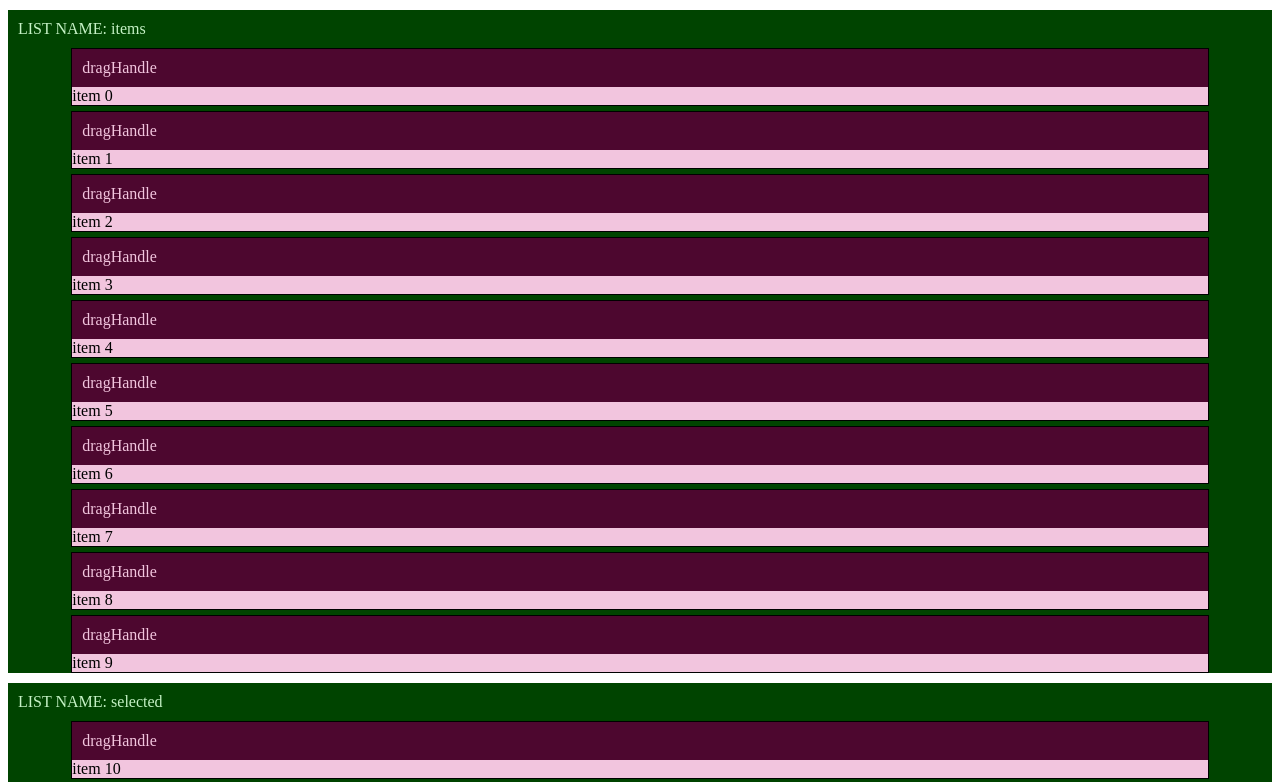
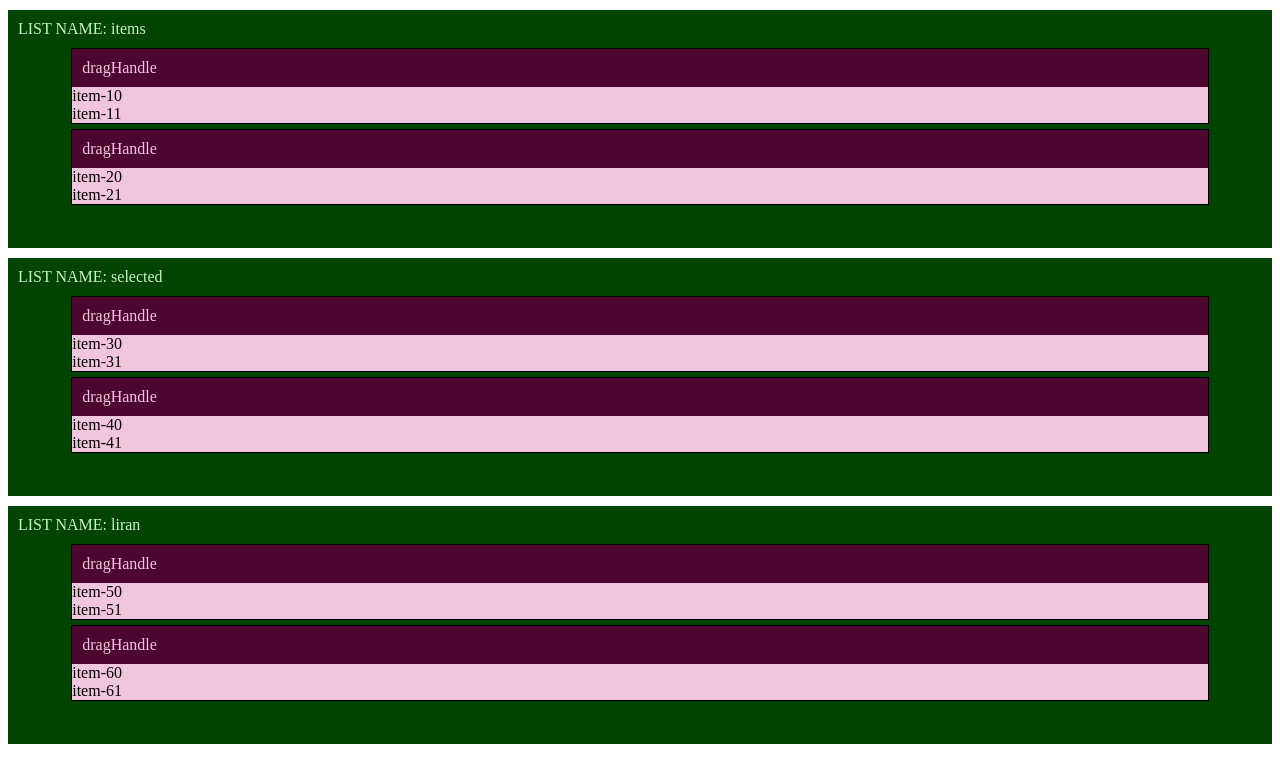
Before and after one commit to iliran11/board-demo, a React (Create React App) app: page / in a window 1280 px wide. Shown: the top 782 px of the page. Built offline with nearby package versions, Linux system fonts and the light colour scheme.

Commit message:
items dragging

```diff
--- a/src/App.js
+++ b/src/App.js
@@ -1,16 +1,18 @@
-import React from 'react';
-import List from './List';
-import { DragDropContext, Droppable, Draggable } from 'react-beautiful-dnd';
-import './App.css'
+import React from "react";
+import List from "./List";
+import { DragDropContext, Droppable, Draggable } from "react-beautiful-dnd";
+import "./App.css";
+
+let itemsOffset = 0;
 
 class App extends React.Component {
   constructor() {
     super();
-    const listsOrder = ['items', 'selected', 'liran'];
+    const listsOrder = ["items", "selected", "liran"];
     const sections = listsOrder.reduce(
       (accumulator, currentList) => {
-        accumulator[currentList] = getItems(10, accumulator.offest);
-        accumulator.offest += 10;
+        accumulator[currentList] = getSections(2, accumulator.offest);
+        accumulator.offest += 2;
         return accumulator;
       },
       { offest: 0 }
@@ -19,14 +21,13 @@ class App extends React.Component {
       listsOrder,
       ...sections
     };
-    console.log(this.state);
   }
 
   onDragStart = () => {
-    console.log('start drag');
+    console.log("start drag");
   };
   onDragUpdate = () => {
-    console.log('dragging ... ');
+    console.log("dragging ... ");
   };
   onDragEnd = result => {
     // const nextState = { ...this.state };
@@ -52,12 +53,18 @@ class App extends React.Component {
         onDragUpdate={this.onDragUpdate}
         onDragEnd={this.onDragEnd}
       >
-        <Droppable droppableId={'lists-Droppable'} type="LIST">
+        <Droppable droppableId={"lists-Droppable"} type="LIST">
           {(provided, snapshot) => {
             return (
               <div ref={provided.innerRef} {...provided.droppableProps}>
                 {this.state.listsOrder.map((listId, index) => {
-                  return <List id={listId} listSections={this.state[listId]} index={index} />;
+                  return (
+                    <List
+                      id={listId}
+                      listSections={this.state[listId]}
+                      index={index}
+                    />
+                  );
                 })}
               </div>
             );
@@ -71,8 +78,17 @@ class App extends React.Component {
 
 export default App;
 
-const getItems = (count, offset = 0, type) =>
+const getItems = (count = 0) => {
+  itemsOffset += 10;
+  console.log(itemsOffset);
+  return Array.from({ length: count }, (v, k) => k).map(k => ({
+    id: `item-${itemsOffset + k}`,
+    content: `item ${itemsOffset + k}`
+  }));
+};
+const getSections = (count, offset = 0, type) =>
   Array.from({ length: count }, (v, k) => k).map(k => ({
-    id: `item-${k + offset}`,
-    content: `item ${k + offset}`
+    id: `section-${k + offset}`,
+    content: `section ${k + offset}`,
+    items: getItems(2)
   }));
--- /dev/null
+++ b/src/Item.js
@@ -0,0 +1,29 @@
+import React from "react";
+import { DragDropContext, Droppable, Draggable } from "react-beautiful-dnd";
+
+class Item extends React.Component {
+  render() {
+    return (
+      <Draggable
+        draggableId={`draggable-${this.props.id}`}
+        index={this.props.index}
+        key={this.props.id}
+        type={"ITEM"}
+      >
+        {(provided, snapshot) => {
+          return (
+            <div
+              ref={provided.innerRef}
+              {...provided.dragHandleProps}
+              {...provided.draggableProps}
+            >
+            {this.props.id}
+            </div>
+          );
+        }}
+      </Draggable>
+    );
+  }
+}
+
+export default Item;
--- a/src/List.jsx
+++ b/src/List.jsx
@@ -46,12 +46,13 @@ class List extends React.Component {
                       className={this.getListClasses(draggableSnapshot)}
                       {...provided.droppableProps}
                     >
-                      {this.props.listSections.map((item, index) => {
+                      {this.props.listSections.map((section, index) => {
                         return (
                           <Section
-                            id={item.id}
-                            content={item.content}
+                            id={section.id}
+                            content={section.content}
                             index={index}
+                            items={section.items}
                           />
                         );
                       })}
--- a/src/Sections.js
+++ b/src/Sections.js
@@ -1,6 +1,6 @@
 import React from "react";
 import { DragDropContext, Droppable, Draggable } from "react-beautiful-dnd";
-
+import DroppableSection from "./droppableSection";
 class Section extends React.Component {
   getSectionStyle(snapshot) {
     return {
@@ -17,11 +17,19 @@ class Section extends React.Component {
         type={"SECTION"}
       >
         {(provided, snapshot) => (
-          <div ref={provided.innerRef} {...provided.draggableProps} className="section-body">
+          <div
+            ref={provided.innerRef}
+            {...provided.draggableProps}
+            className="section-body"
+          >
             <div className="section-draghandle" {...provided.dragHandleProps}>
               dragHandle
             </div>
-            {this.props.content}
+            <DroppableSection
+              items={this.props.items}
+              index={this.props.index}
+              id={this.props.id}
+            />
           </div>
         )}
       </Draggable>
--- /dev/null
+++ b/src/droppableSection.jsx
@@ -0,0 +1,30 @@
+import React from "react";
+import { DragDropContext, Droppable, Draggable } from "react-beautiful-dnd";
+import Item from "./Item";
+
+class DroppableSection extends React.Component {
+  render() {
+    return (
+      <div>
+        <Droppable
+          droppableId={this.props.id}
+          type="ITEM"
+          index={this.props.index}
+
+        >
+          {(provided, snapshot) => {
+            return (
+              <div ref={provided.innerRef} {...provided.droppableProps}>
+                {this.props.items.map((item, index) => {
+                  return <Item index={index} id={item.id} />;
+                })}
+              </div>
+            );
+          }}
+        </Droppable>
+      </div>
+    );
+  }
+}
+
+export default DroppableSection;
```
